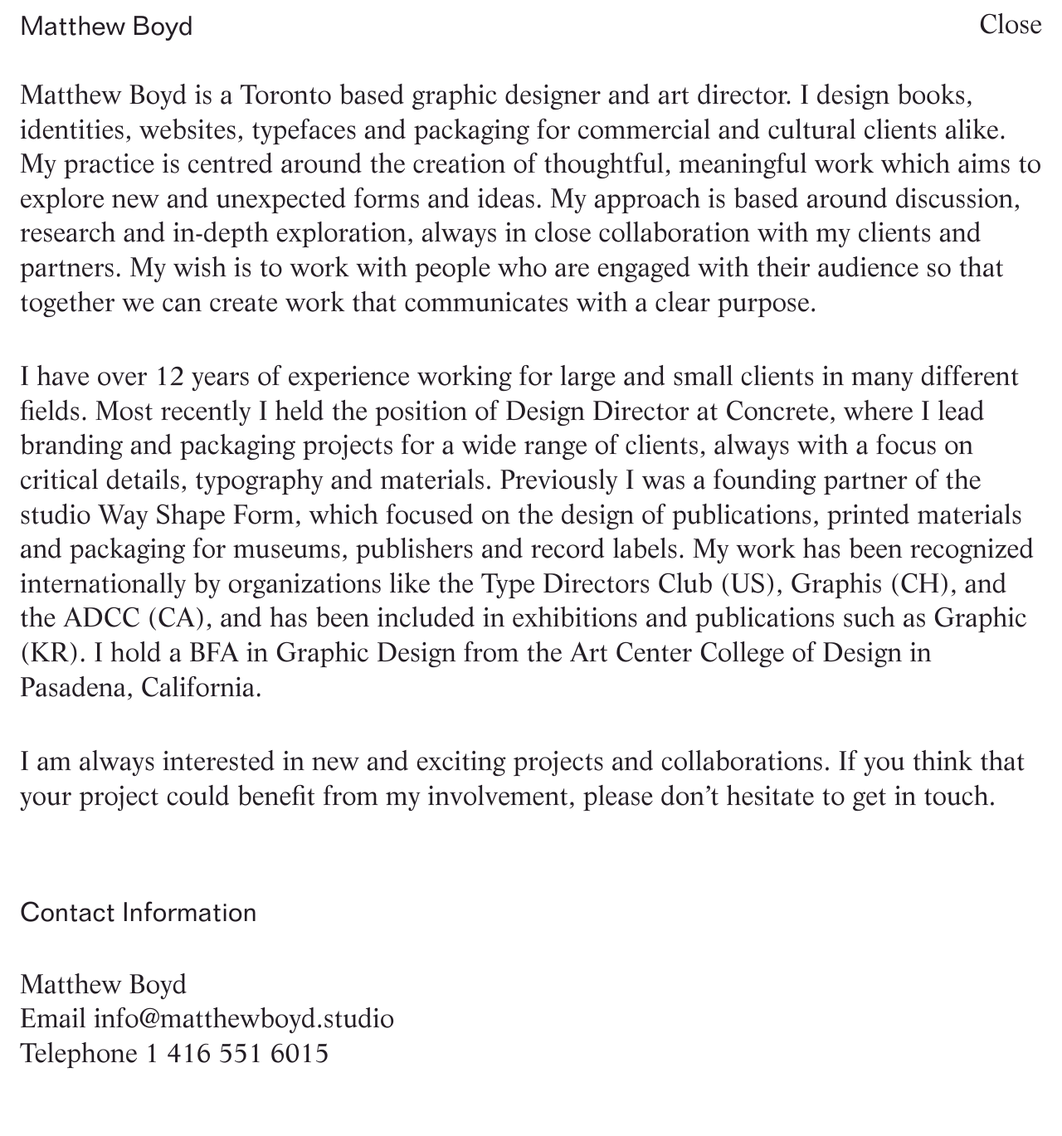
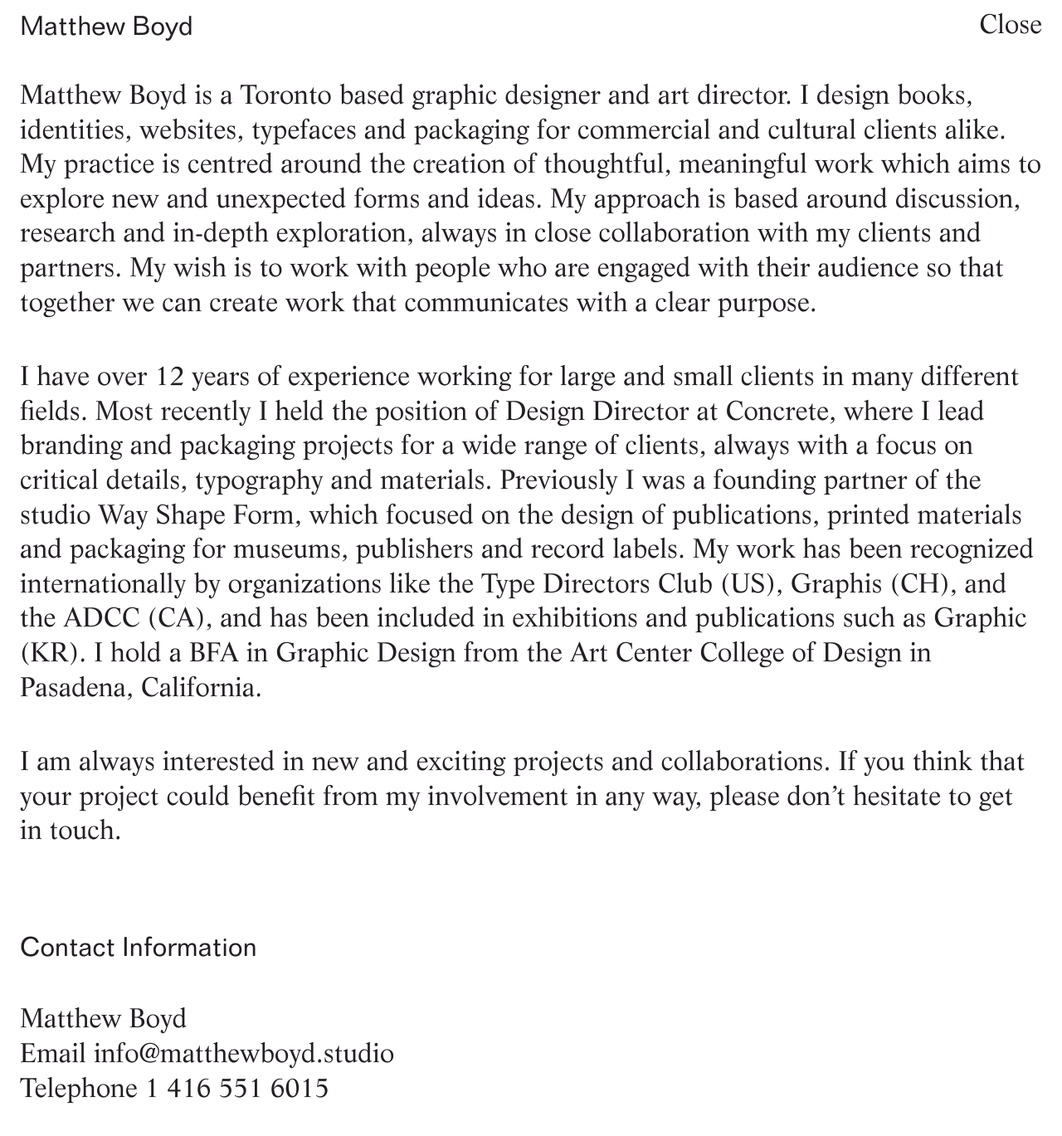
Before and after one commit to studio-cartogram/studioself, a Jekyll site: the page built from information.markdown, in a window 1280 px wide and 1382 px high. Shown: the top 1369 px of the window at 83% size. Built offline with Jekyll 4.4.1, drawn with Linux system fonts in a browser that asks for light colours.

Commit message:
Updated Information

```diff
--- a/information.markdown
+++ b/information.markdown
@@ -7,7 +7,7 @@ Matthew Boyd is a Toronto based graphic designer and art director. I design book
 
 I have over 12 years of experience working for large and small clients in many different fields. Most recently I held the position of Design Director at Concrete, where I lead branding and packaging projects for a wide range of clients, always with a focus on critical details, typography and materials. Previously I was a founding partner of the studio Way Shape Form, which focused on the design of publications, printed materials and packaging for museums, publishers and record labels. My work has been recognized internationally by organizations like the Type Directors Club (US), Graphis (CH), and the ADCC (CA), and has been included in exhibitions and publications such as Graphic (KR). I hold a BFA in Graphic Design from the Art Center College of Design in Pasadena, California.
 
-I am always interested in new and exciting projects and collaborations. If you think that your project could benefit from my involvement, please don’t hesitate to get in touch.
+I am always interested in new and exciting projects and collaborations. If you think that your project could benefit from my involvement in any way, please don’t hesitate to get in touch.
 
 *
 *
```
